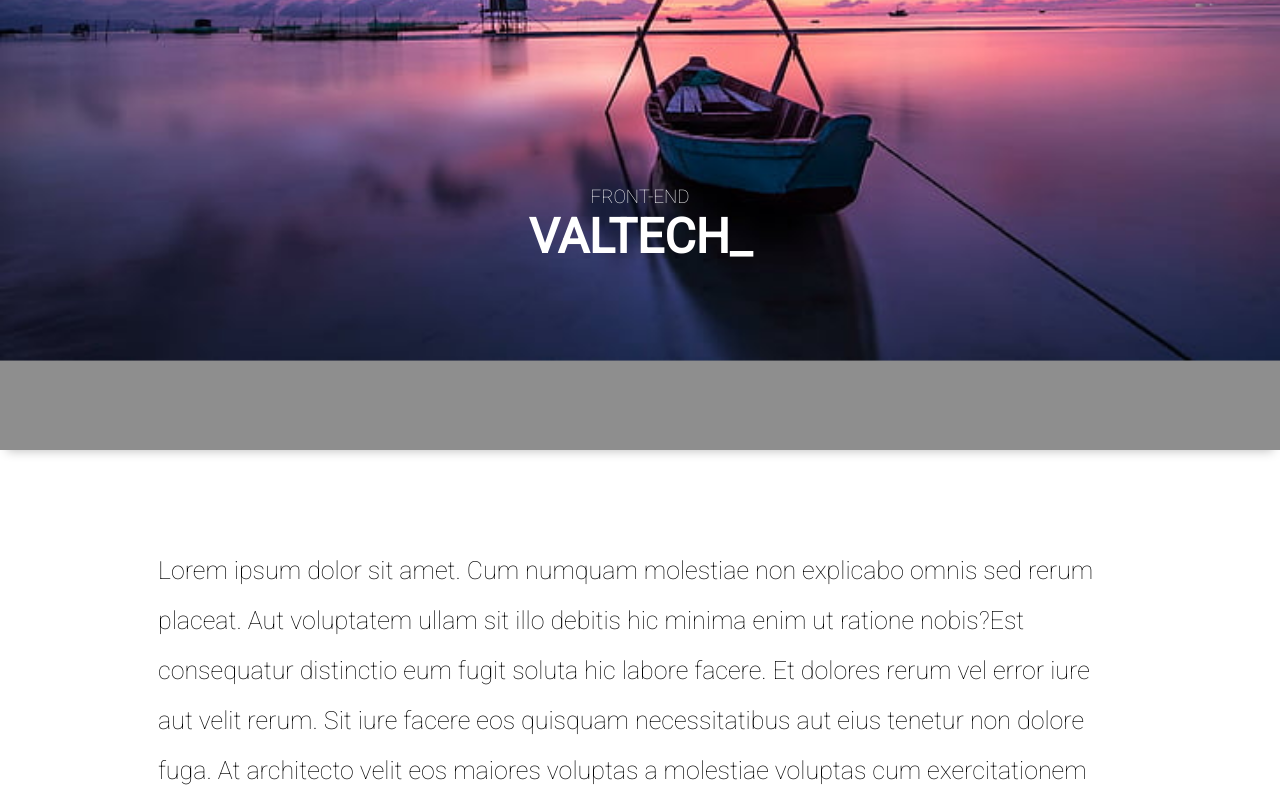
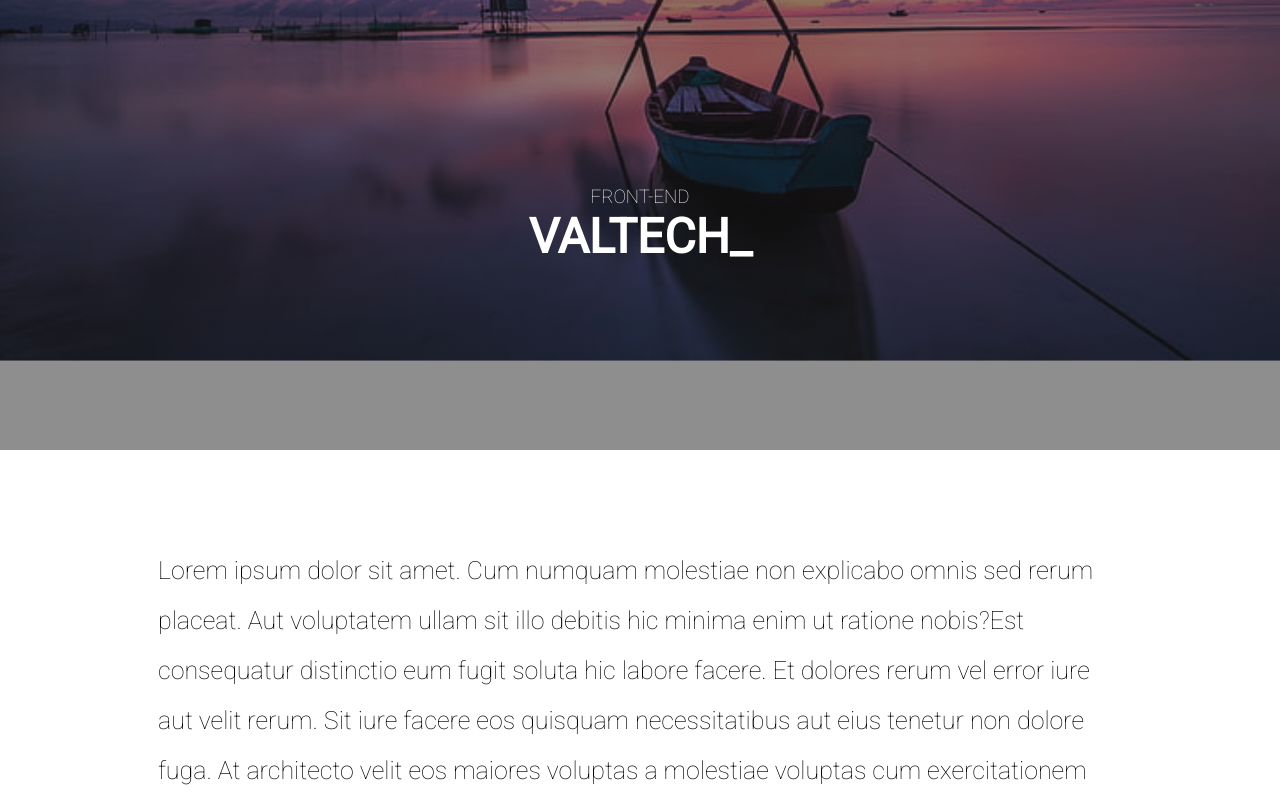
Before and after one commit to Byuku/city-blog, a Vue app: page /informations/1 in a window 1280 px wide. Shown: the top 800 px of the page. Built offline with nearby package versions, Linux system fonts and the light colour scheme.

Commit message:
Added overlay on hero heading

```diff
--- a/src/assets/sass/vars/_blog.scss
+++ b/src/assets/sass/vars/_blog.scss
@@ -27,8 +27,6 @@
 }
 
 .hero {
-    -webkit-box-shadow: 0px 8px 10px -7px rgba(0,0,0,0.25);
-    box-shadow: 0px 8px 10px -7px rgba(0,0,0,0.25);
     display: grid;
     overflow: hidden;
     position: relative;
@@ -60,11 +58,12 @@
     }
 
     &-heading {
-        background: rgba(30, 30, 30, 0.5);
+        background: linear-gradient(rgba(30, 30, 30, 0.5), rgba(30, 30, 30, 0.5));
         color: $white;
         grid-row: 1 / -1;
         grid-column: 1 / -1;
         padding: 3em;
+        position: relative;
 
         @media screen and (min-width: $screen-md-min) {
             padding: 10em 3em;
```
